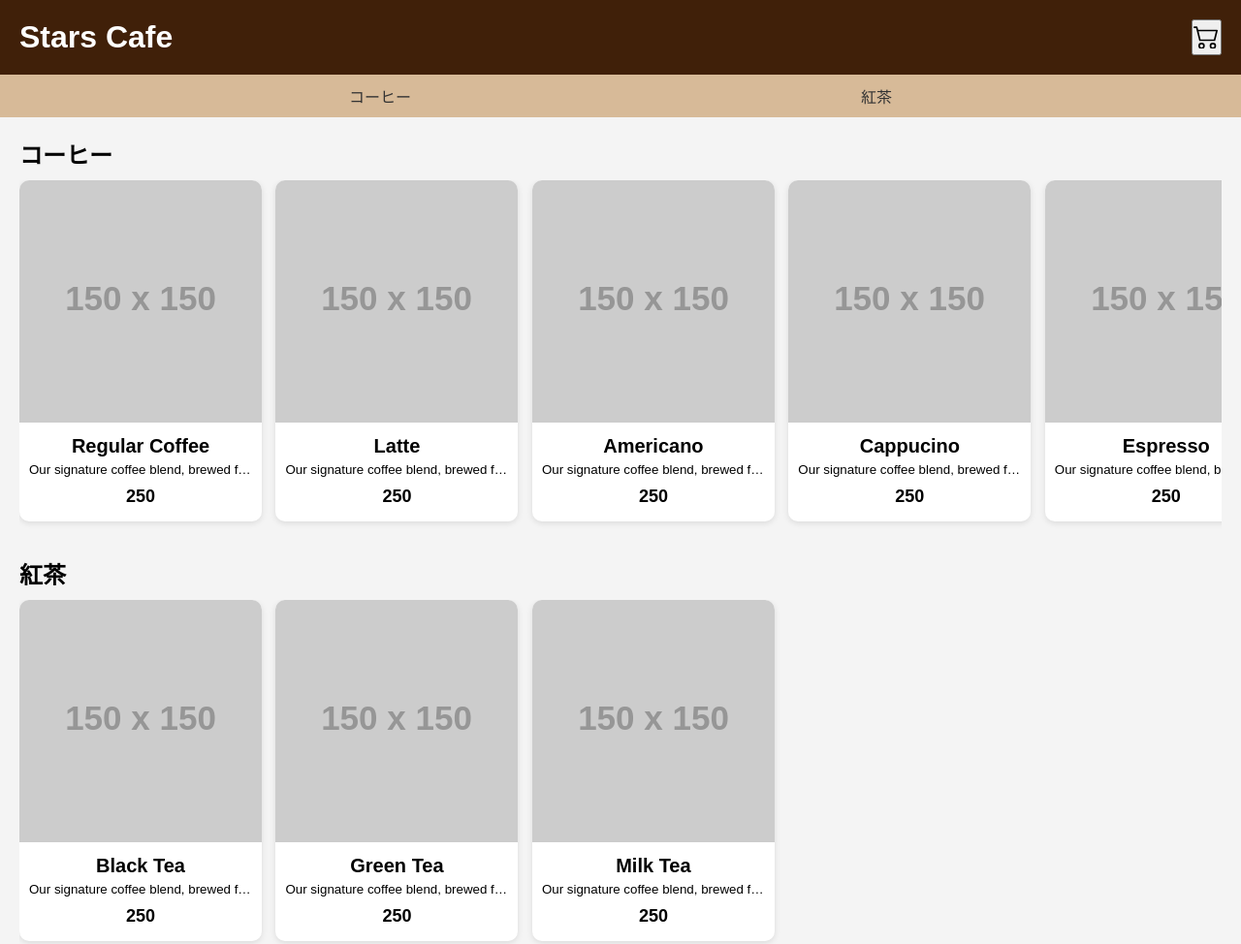
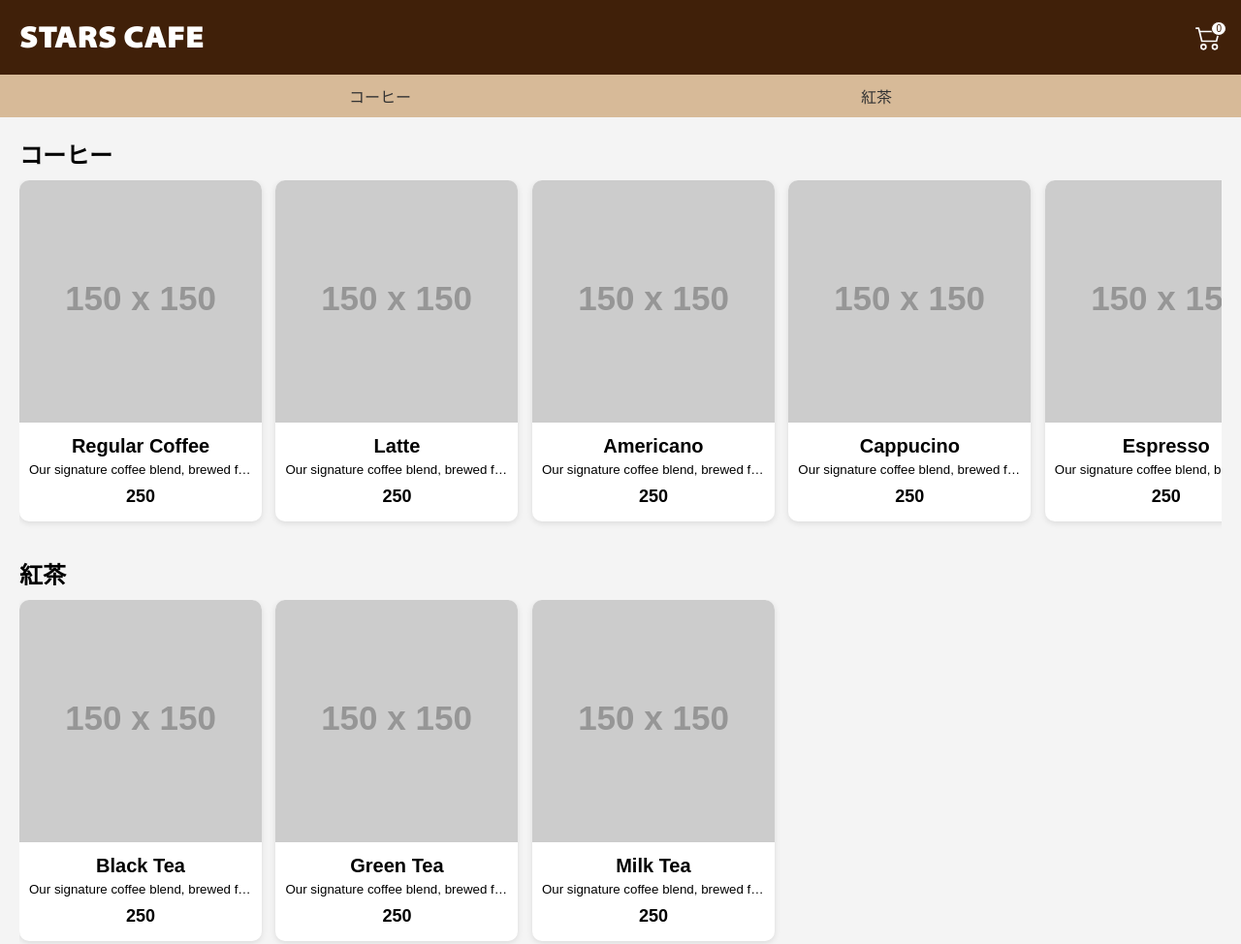
Before and after one commit to alanoconner/stars-cafe, a website: page pages/index.html in a window 1280 px wide. Shown: the top 974 px of the page at 97% size. Drawn offline with Linux system fonts and the light colour scheme; placeholder pictures from the web are drawn by us.

Commit message:
adding to main page

```diff
--- /dev/null
+++ b/components/stylesheet.css
@@ -0,0 +1,8 @@
+@font-face {
+    font-family: 'Santana';
+    src: url('Santana-Black.woff2') format('woff2'),
+        url('Santana-Black.woff') format('woff');
+    font-weight: 900;
+    font-style: normal;
+    font-display: swap;
+}
--- a/pages/index.html
+++ b/pages/index.html
@@ -11,7 +11,7 @@
   <!-- color palette: #402009 , #c4743f  , #605543  , #d7ba98 , #a6c2ce -->
     <body>
         <header>
-            <h1>Stars Cafe</h1>
+            <h1>STARS CAFE</h1>
             <button id="cart-button" >
                 <svg xmlns="http://www.w3.org/2000/svg" width="2em" height="2em" fill="currentColor" class="bi bi-cart2" viewBox="0 0 16 16">
                     <path d="M0 2.5A.5.5 0 0 1 .5 2H2a.5.5 0 0 1 .485.379L2.89 4H14.5a.5.5 0 0 1
@@ -24,6 +24,7 @@
                     1a2 2 0 1 1 4 0 2 2 0 0 1-4 0z"
                 />
                 </svg>
+                <div class="item-counter">0</div>
             </button>
         </header>
         <nav>
@@ -189,7 +190,7 @@
 
             </div>
             <div class="button-line">
-                <button id="close-button">Close</button>
+                <button id="close-button">閉じる</button>
                 <button id="add-to-cart">
                     <svg xmlns="http://www.w3.org/2000/svg" width="16" height="16" fill="currentColor" class="bi bi-cart-plus" viewBox="0 0 16 16">
                         <path d="M9 5.5a.5.5 0 0 0-1 0V7H6.5a.5.5 0 0 0 0 1H8v1.5a.5.5 0 0 0 1 0V8h1.5a.5.5 0 0 0 0-1H9V5.5z"/>
--- a/scripts/main.js
+++ b/scripts/main.js
@@ -96,3 +96,14 @@ cartButton.addEventListener('click', function (){
     window.location.href = "http://3.112.118.227/stars-cafe/pages/cart.html";
   }
 })
+
+
+// Function to update the cart counter
+function updateCartCounter() {
+  const cart = JSON.parse(localStorage.getItem('cart')) || [];
+  const itemCounter = document.querySelector('.item-counter');
+  itemCounter.textContent = cart.length;
+}
+
+// Call the function to update the counter when the page loads
+updateCartCounter();
--- a/styles/style.css
+++ b/styles/style.css
@@ -1,3 +1,12 @@
+@font-face {
+    font-family: 'Santana-BlackCondensed';
+    src: url('../components/Santana-Black.woff') format('woff2'),
+        url('../components/Santana-Black.woff2') format('woff');
+    font-weight: 900;
+    font-style: normal;
+    font-display: swap;
+}
+
 *{
     margin:0;
     padding:0;
@@ -25,10 +34,31 @@ header {
     justify-content: space-between;
 }
 
-.cart-button{
+header h1 {
+    font-family: 'Santana-BlackCondensed', sans-serif;
+}
+
+#cart-button{
     display: flex;
     align-items: center;
     justify-content: center;
+    color: #fff;
+    background-color: #402009;
+    border:none;
+    position: relative;
+}
+
+.item-counter {
+    position: absolute;
+    top: 2px;
+    right: -5px;
+    background-color: #fff;
+    border: 1px solid #402009;
+    color: #402009;
+    border-radius: 50%;
+    padding: 1px 4px;
+    font-size: 10px;
+
 }
 
 nav {
@@ -233,9 +263,8 @@ footer {
     width: 100%;
     height: 3em;
     background-color: white;
-    color: green;
-    border-color:green;
-
+    border: 2px solid green;
+    color:green;
     border-radius: 5px;
     text-decoration: none;
     font-weight: bold;
@@ -247,7 +276,7 @@ footer {
     height: 3em;
     background-color: white;
     color: red;
-    border-color:red;
+    border: 2px solid red;
     margin-right: 1em;
     border-radius: 5px;
     text-decoration: none;
@@ -268,7 +297,8 @@ input[type=number] {
     height: 40px;
     margin: 0.2em 0.2em;
     text-align: center;
-    border-radius: 10%;
+    border-radius: 15%;
+    border: 1px solid black;
     font-size: 30px;
 
 }
@@ -281,11 +311,18 @@ input[type=number]::-webkit-inner-spin-button {
 .increment-btn{
     width: 3.8em;
     height: 3.8em;
+    border: 1px solid #402009;
+    border-radius: 20%;
+    background-color: white;
+
 }
 
 .decrement-btn{
     width: 3.8em;
     height: 3.8em;
+    border: 1px solid #402009;
+    border-radius: 20%;
+    background-color: white;
 }
 
 /* input[type=number] {
```
Also changed, not shown: components/Santana-Black.woff (added), components/Santana-Black.woff2 (added), components/Santana-BlackCondensed.woff (added), components/Santana-BlackCondensed.woff2 (added), components/star.png (added).
